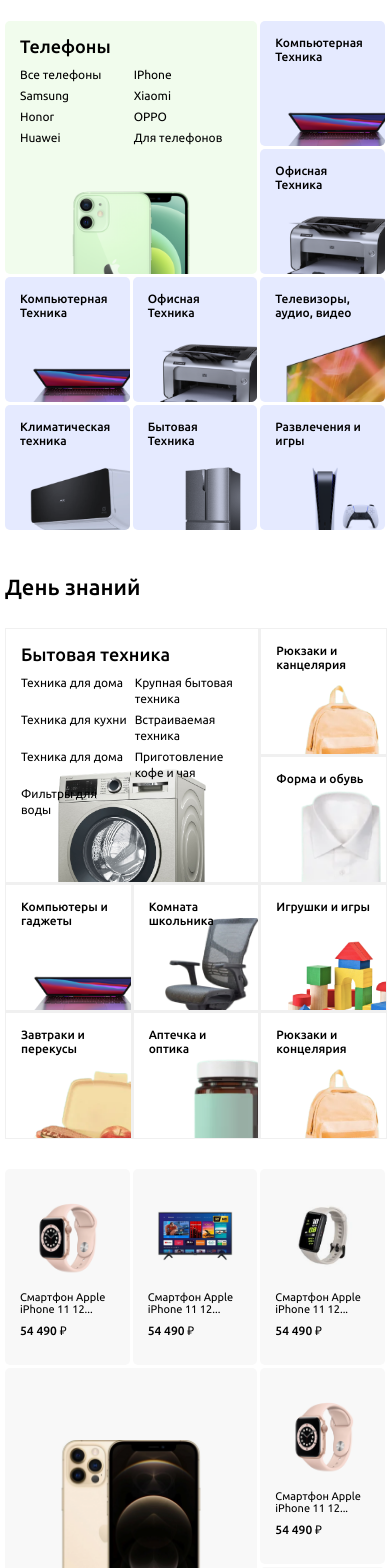
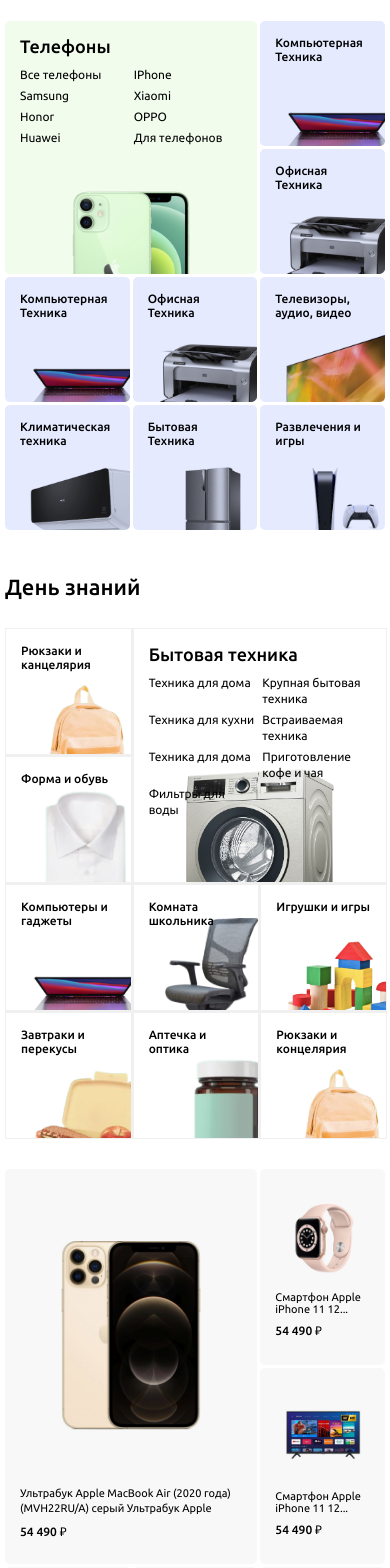
Before and after one commit to ExodiaSTR/vue-test-05, a Vue app: page / in a window 390 px wide. Shown: the top 1568 px of the page. Built offline with nearby package versions, Linux system fonts and the light colour scheme.

Commit message:
chore(): some style fix

```diff
--- a/src/pages/MainPage.vue
+++ b/src/pages/MainPage.vue
@@ -336,8 +336,8 @@
       grid-template-rows: repeat(3, 1fr);
     }
     .secondaryLargeCategory {
-      grid-column-start: 1;
-      grid-column-end: 3;
+      grid-column-start: 2;
+      grid-column-end: 4;
       grid-row-start: 1;
       grid-row-end: 3;
     }
@@ -354,8 +354,12 @@
     .itemsFirstbox {
       gap: 3px;
     }
-  }
-  @media screen and (max-width: 450px) {
+    .largeProductItem {
+      grid-column-start: 1;
+      grid-column-end: 3;
+      grid-row-start: 1;
+      grid-row-end: 3;
+    }
     .secondaryLargeCategoryImg {
       max-width: 100%;
       max-height: 100%;
```
